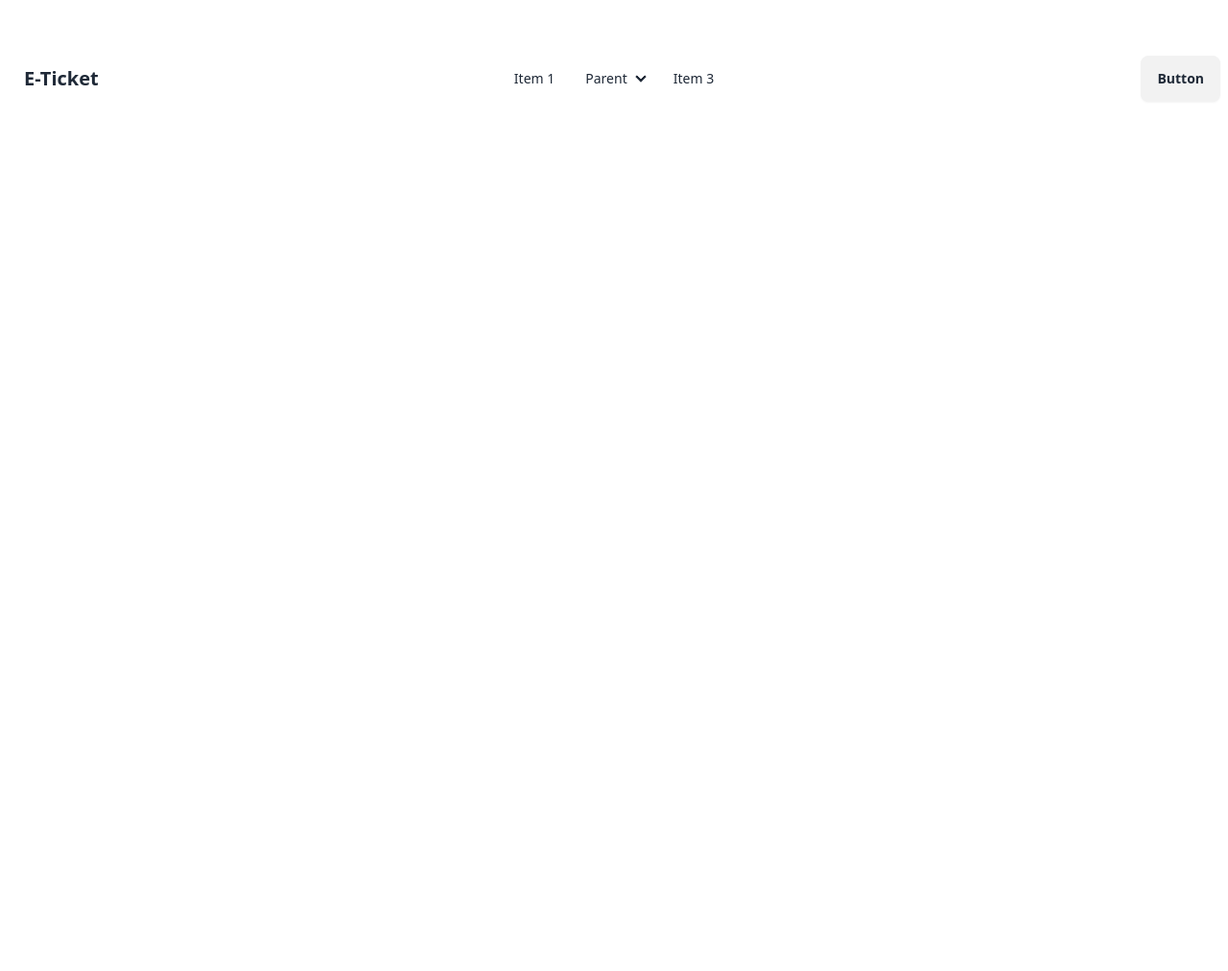
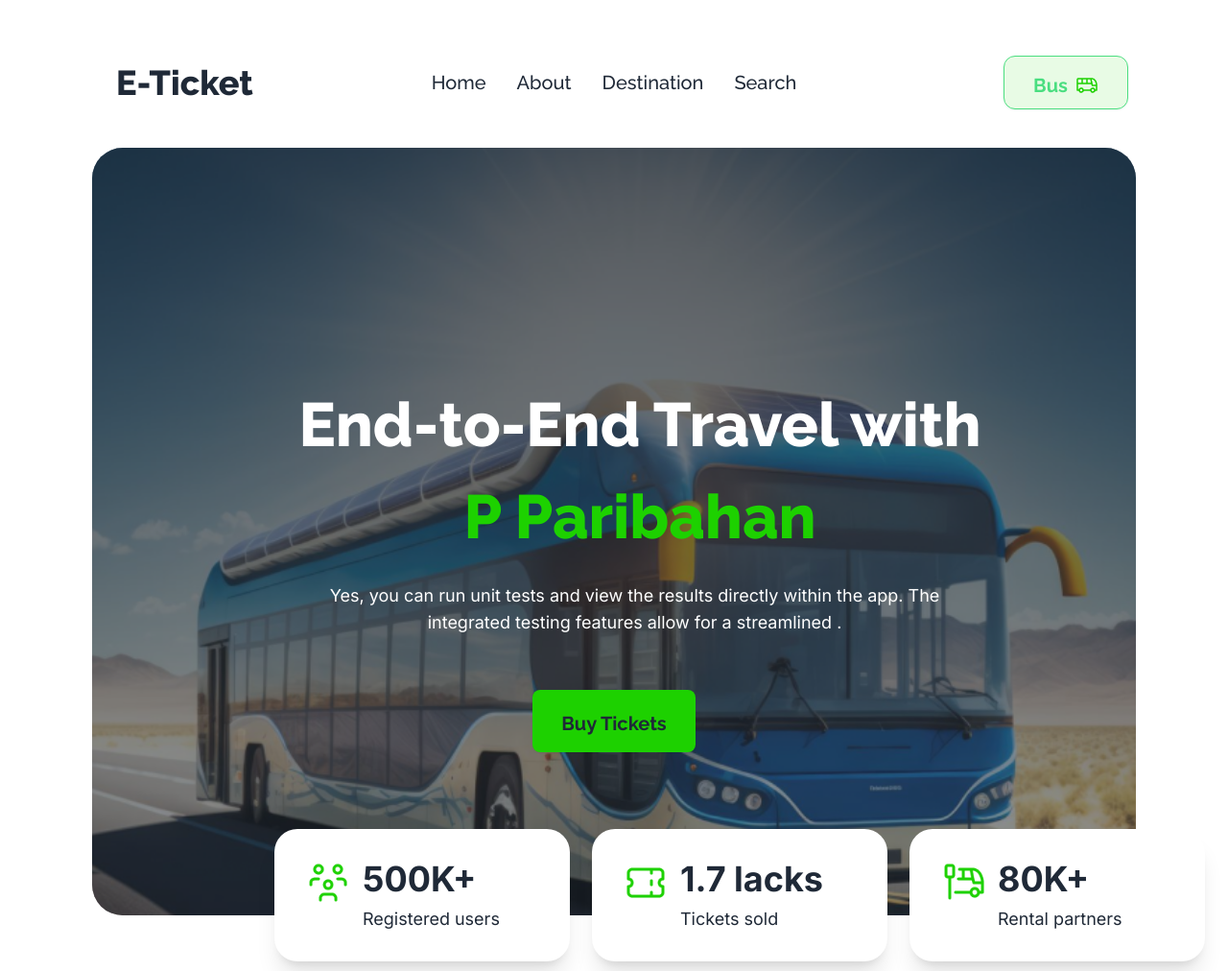
Before and after one commit to JahanNila155/Assignment5, a plain HTML site: page index.html in a window 1280 px wide. Shown: the whole page at 96% size. Before the commit the page ends 800 px from the top, so only its background shows below. Drawn offline with nearby package versions, Linux system fonts and the light colour scheme.

Commit message:
header section added

```diff
--- a/index.html
+++ b/index.html
@@ -27,7 +27,7 @@
 </head>
 <body>
     <!-- header section starts here  -->
-    <header class="container mx-auto lg:py-12">
+    <header class="container mx-auto lg:py-12 lg:px-24 py-4">
         <nav>
             <div class="navbar bg-base-100">
                 <div class="navbar-start">
@@ -36,45 +36,83 @@
                       <svg xmlns="http://www.w3.org/2000/svg" class="h-5 w-5" fill="none" viewBox="0 0 24 24" stroke="currentColor"><path stroke-linecap="round" stroke-linejoin="round" stroke-width="2" d="M4 6h16M4 12h8m-8 6h16" /></svg>
                     </div>
                     <ul tabindex="0" class="menu menu-sm dropdown-content mt-3 z-[1] p-2 shadow bg-base-100 rounded-box w-52">
-                      <li><a>Item 1</a></li>
-                      <li>
-                        <a>Parent</a>
-                        <ul class="p-2">
-                          <li><a>Submenu 1</a></li>
-                          <li><a>Submenu 2</a></li>
-                        </ul>
-                      </li>
-                      <li><a>Item 3</a></li>
+                      <li><a>Home</a></li>
+                      <li><a>About</a></li>
+                      <li><a>Destination</a></li>
+                      <li><a>Search</a></li>
                     </ul>
                   </div>
-                  <a class="btn btn-ghost text-xl">E-Ticket</a>
+                  <a class="btn btn-ghost text-4xl font-[Raleway] font-extrabold text-[rgb(3, 7, 18)]">E-Ticket</a>
                 </div>
                 <div class="navbar-center hidden lg:flex">
-                  <ul class="menu menu-horizontal px-1">
-                    <li><a>Item 1</a></li>
-                    <li>
-                      <details>
-                        <summary>Parent</summary>
-                        <ul class="p-2">
-                          <li><a>Submenu 1</a></li>
-                          <li><a>Submenu 2</a></li>
-                        </ul>
-                      </details>
-                    </li>
-                    <li><a>Item 3</a></li>
+                  <ul class="menu menu-horizontal px-1 text-[rgba(3, 7, 18, 0.7)] text-xl font-[Raleway] font-medium">
+                    <li><a>Home</a></li>
+                    <li><a>About</a></li>
+                    <li><a>Destination</a></li>
+                    <li><a>Search</a></li>
                   </ul>
                 </div>
                 <div class="navbar-end">
-                  <a class="btn">Button</a>
+                  <div class="flex">
+                    <a class="btn box-border rounded-xl bg-[#1dd1001a] border-green-400 px-[25px] py-[16px] w-[130px] h-[56px] text-green-400 font-[Raleway] font-bold text-xl">Bus <img class="flex" src="images/bus-icon.png" alt="bus-icon"></a>
+                  </div>
                 </div>
               </div>
         </nav>
+        <!-- nav section end  -->
+        <!-- hero section starts here  -->
+      <section class="container mx-auto mt-[30px]">
+        <div class="relative">
+          <div class="hero min-h-screen rounded-[32px]" style="background-image: url(images/banner.png);">
+            <div class="hero-overlay rounded-[32px] "></div>
+            <div class="hero-content text-center text-neutral-content">
+              <div class="max-w-md">
+                <h1 class="mb-5 text-[64px] font-[Raleway] font-extrabold lg:w-[742px] text-white ml-[-120px] mt-[70px]">End-to-End Travel with <br><span class="text-[#1dd100]">P Paribahan</span></h1>
+                <p class="mb-5 w-[691px] h-[60px] mt-[16px] ml-[-100px] font-[Inter] text-lg font-normal text-white">Yes, you can run unit tests and view the results directly within the app. The <br>integrated testing features allow for a streamlined .</p>
+                <button class="btn bg-[#1dd100] mt-[32px] w-[170px] h-[65px] border-none font-[Raleway] font-bold text-xl px-[30px] py-[21px]">Buy Tickets</button>
+              </div>
+            </div>
+        </div>
+        <div class="absolute flex flex-row justify-items-stretch mx-[100px] gap-[23px] lg:-translate-y-[90px] lg:translate-x-[90px]">
+          <div class="card w-[308px] h-[138px] bg-base-100 shadow-xl  border-none rounded-3xl border-b-[3px solid #1dd100]">
+            <div class="card-body flex flex-row justify-items-stretch gap-3">
+              <img src="images/people.png" class="w-[48px] h-[48px]" alt="people">
+              <div class="card-text flex flex-col">
+              <h2 class="card-title font-[Inter] font-bold text-4xl">500K+</h2>
+              <p class="font-[Inter] font-normal text-lg py-2">Registered users</p>
+              </div>
+            </div>
+          </div>
+          <div class="card w-[308px] h-[138px] bg-base-100 shadow-xl border-none rounded-3xl border-b-[3px solid#1dd100]">
+            <div class="card-body flex flex-row justify-items-stretch gap-3">
+              <img src="images/ticket-cupon.png" class="w-[48px] h-[48px]" alt="ticket-cupon">
+              <div class="card-text flex flex-col">
+              <h2 class="card-title font-[Inter] font-bold text-4xl">1.7 lacks</h2>
+              <p class="font-[Inter] font-normal text-lg py-2">Tickets sold</p>
+              </div>
+            </div>
+          </div>
+          <div class="card w-[308px] h-[138px] bg-base-100 shadow-xl border-none rounded-3xl border-b-[3px solid #1dd100]">
+            <div class="card-body flex flex-row justify-items-stretch gap-3">
+              <img src="images/stoppage.png" class="w-[48px] h-[48px]" alt="stoppage">
+              <div class="card-text flex flex-col">
+              <h2 class="card-title font-[Inter] font-bold text-4xl">80K+</h2>
+              <p class="font-[Inter] font-normal text-lg py-2">Rental partners</p>
+              </div>
+            </div>
+          </div>
 
-    </header>
-    <!-- header section end   -->
-    <main>
+        </div>
+      </section>
+      <!-- hero section end  -->
+      </header>
+      <!-- header section end  -->
+      <main>
 
-    </main>
+      </main>
+
+
+
     <footer>
 
     </footer>
```
